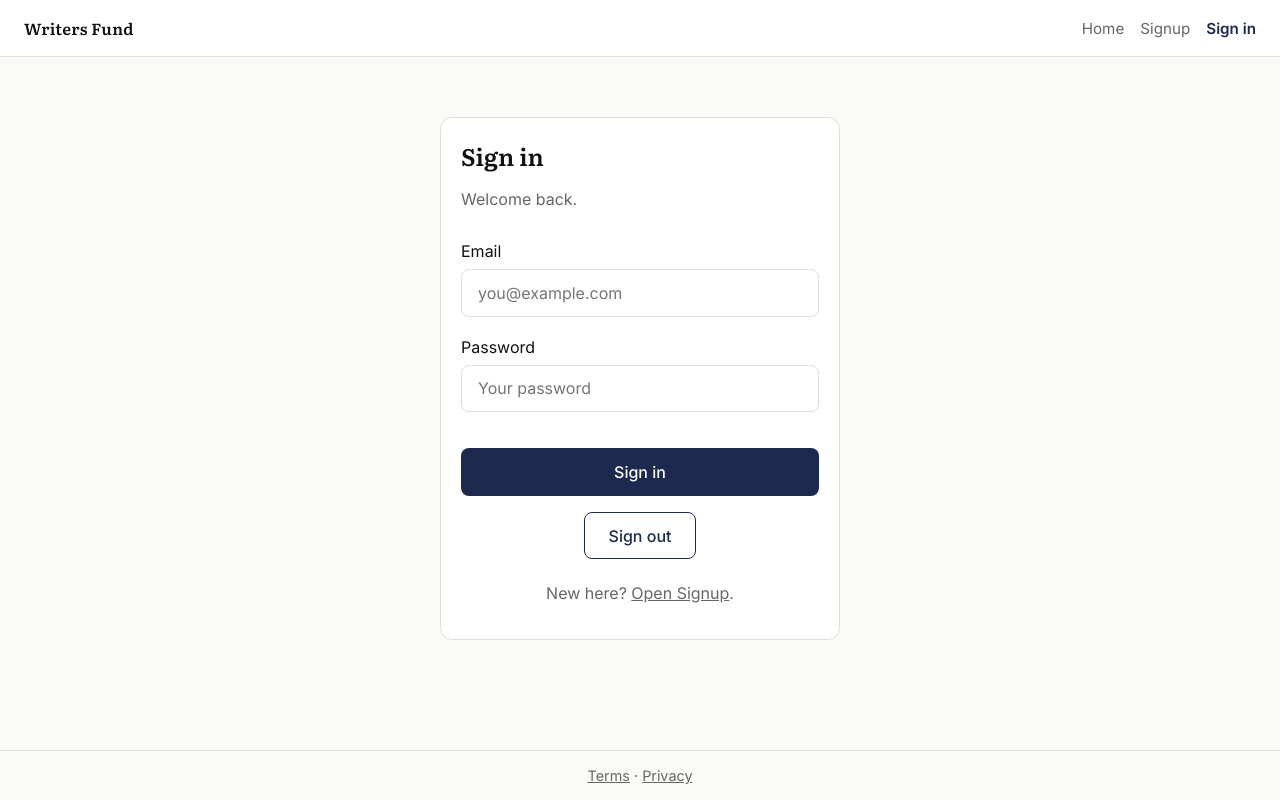
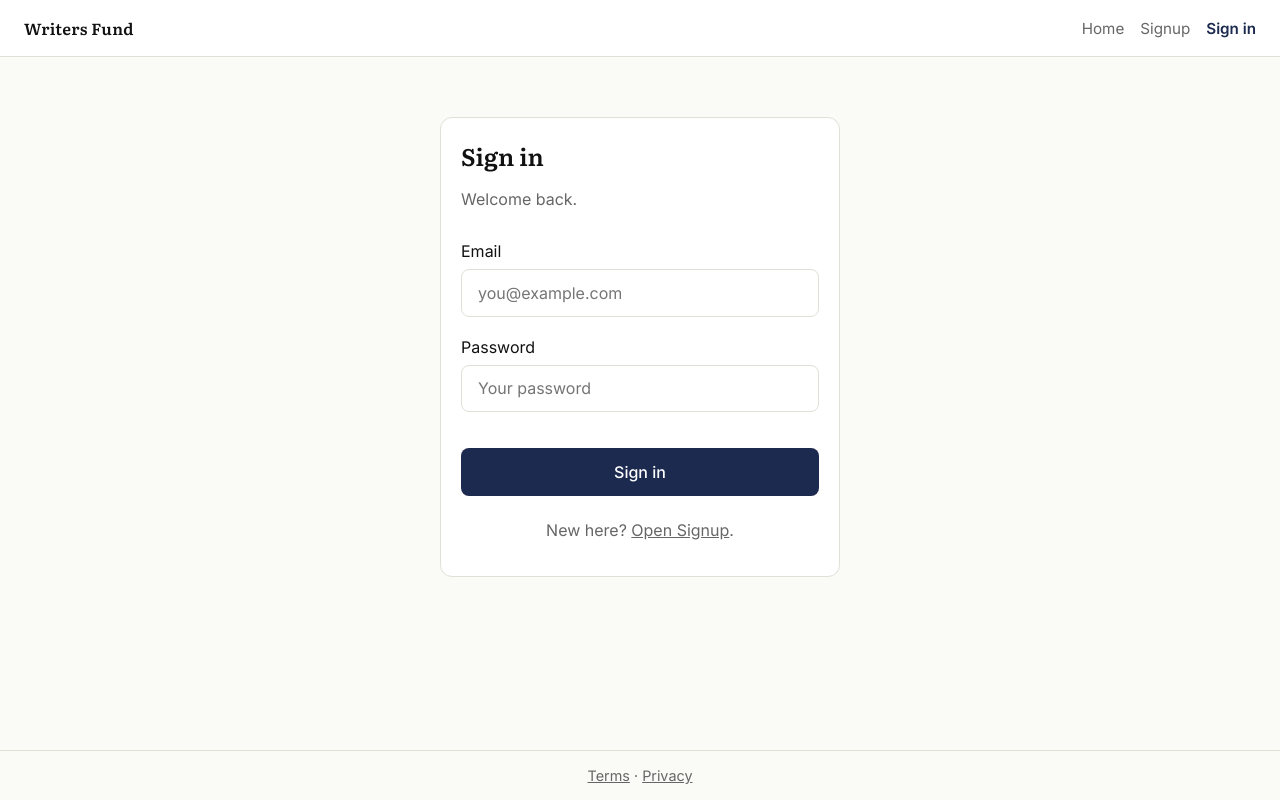
Before and after one commit to pcnoic/writersfund.vc, a Nuxt app: page /login in a window 1280 px wide. Built offline with nearby package versions, Linux system fonts and the light colour scheme; no server answers.

Commit message:
remove sign out button

```diff
--- a/pages/login.vue
+++ b/pages/login.vue
@@ -65,7 +65,7 @@ async function signOut() {
 
       <button @click="signIn" style="width: 100%; margin-top: 1rem">Sign in</button>
 
-      <div v-if="auth.user" style="text-align: center; margin-top: 1rem">
+      <div v-if="auth.user.value" style="text-align: center; margin-top: 1rem">
         <button class="secondary" @click="signOut">Sign out</button>
       </div>
 
```
